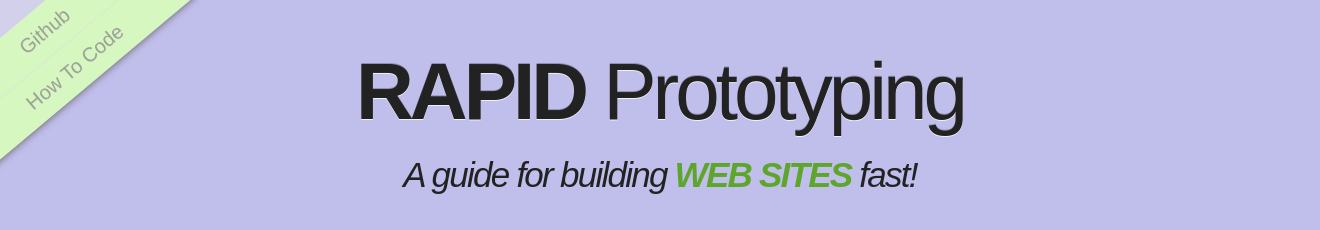
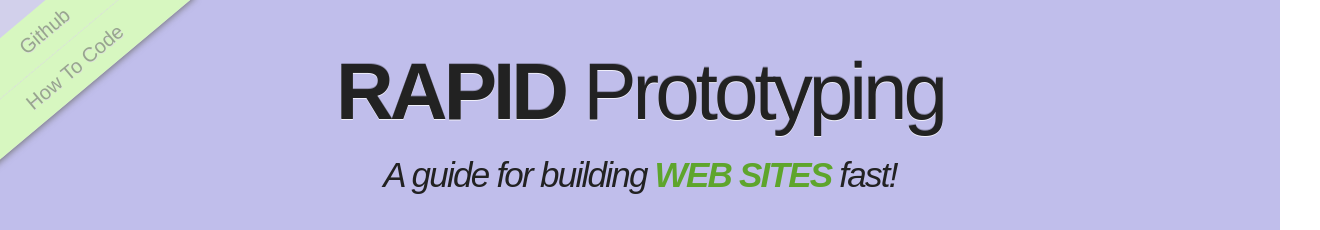
Before and after one commit to roblevintennis/rapid-workflow-book, a plain HTML site: page index.html in a window 1280 px wide. Shown: the top 230 px of the page, 1320 px wide, since content can reach past the window. Drawn offline with Linux system fonts and the light colour scheme; files whose address does not match are found by name.

Commit message:
Fixed issues causing horizontal scrollbars.

```diff
--- a/sass/partials/_base.scss
+++ b/sass/partials/_base.scss
@@ -13,8 +13,11 @@ body {
     background-image: $main-background-texture;
     @extend %main-font;
 }
-header, #TOC {
+img, header, #TOC {
     width: 100%;
+}
+code, kbd, pre, samp, a {
+    word-break: break-word;
 }
 header {
     background-color: $secondary-b-4;
@@ -22,7 +25,7 @@ header {
 }
 header, section.level1, #TOC, #TOC>ul {
     margin: 0 auto;
-    padding: 20px;
+    padding: 20px 0;
 }
 #TOC {
     margin: 0 auto;
```
Also changed, not shown: stylesheets/screen.css.
